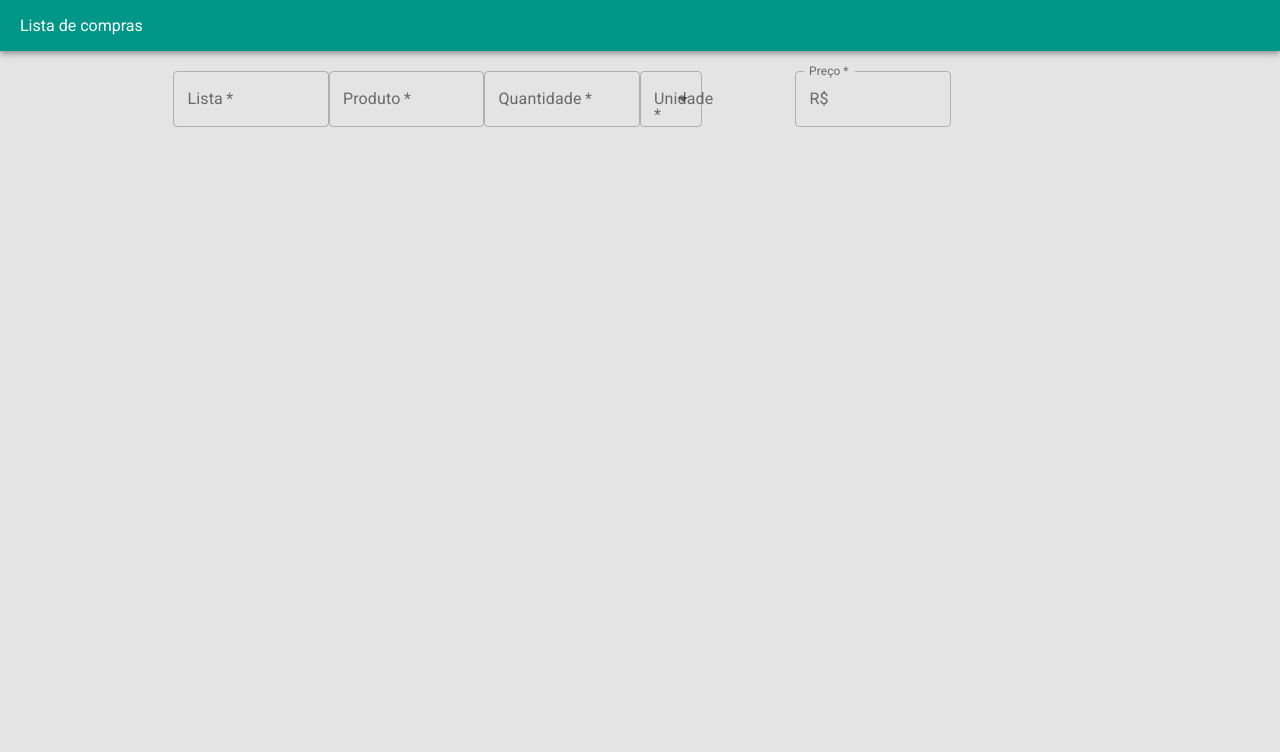
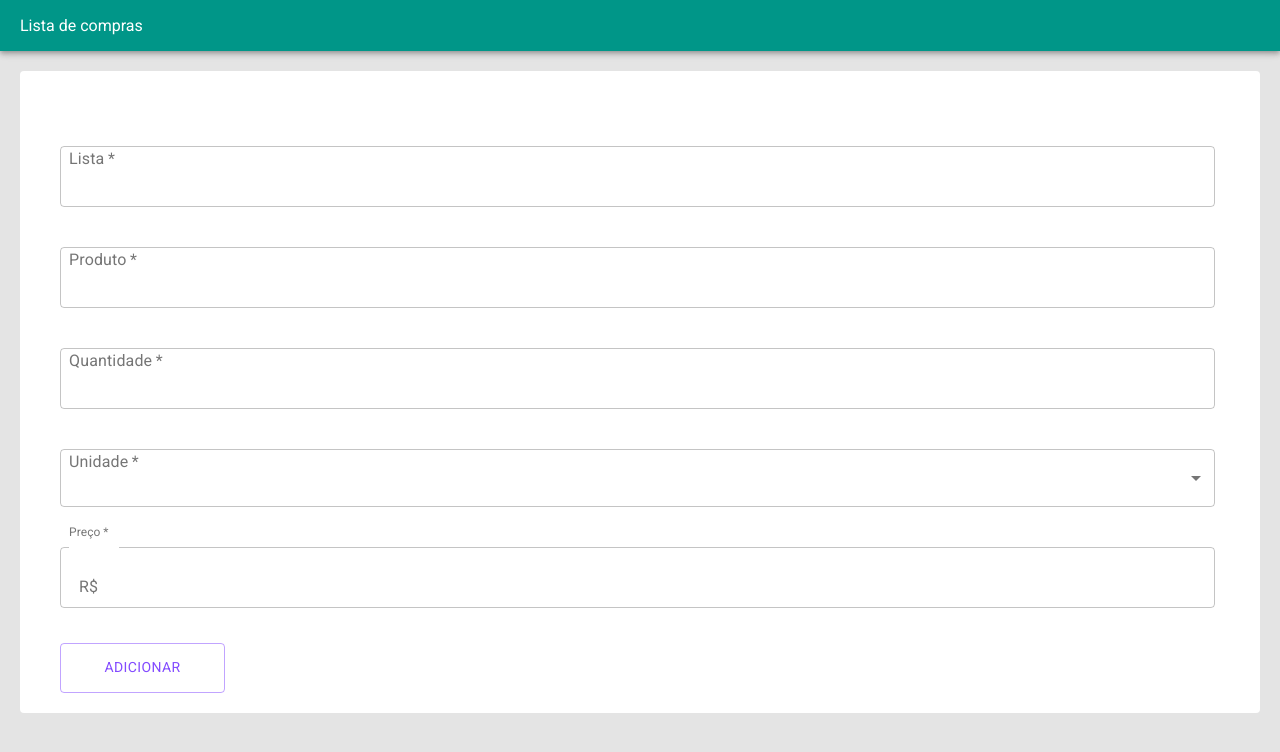
Before and after one commit to brenodev/lista_de_compras, a React (Create React App) app: page /Lista in a window 1280 px wide. Shown: the top 752 px of the page. Built offline with nearby package versions, Linux system fonts and the light colour scheme.

Commit message:
estilizado formulario e adicionado resposividade

```diff
--- a/src/App.css
+++ b/src/App.css
@@ -2,6 +2,9 @@
 	font-size: 22px;
 	font-weight: bold;
 	text-align: center;
+}
+.text-left {
+	text-align: left;
 }
 
 .header {
--- /dev/null
+++ b/src/common/createList/CreateList.css
@@ -0,0 +1,32 @@
+.form-container {
+	display: flex;
+	background-color: #fff;
+	padding: 20px;
+	border-radius: 4px;
+	justify-content: center;
+	align-items: center;
+}
+
+.form-container div {
+	width: 100%;
+	min-width: 165px;
+	padding-top: 5px;
+	margin-top: 10px;
+	margin-right: 10px;
+	margin-left: 5px;
+	display: flex;
+	justify-content: space-between;
+}
+
+.form-container button {
+	margin-top: 20px;
+	margin-left: 10px;
+	height: 50px;
+	width: 165px;
+	cursor: pointer;
+}
+
+.form-container button:hover {
+	font-weight: bolder;
+	cursor: pointer;
+}
--- a/src/common/createList/CreateList.jsx
+++ b/src/common/createList/CreateList.jsx
@@ -1,5 +1,6 @@
 import React from "react"
-import { TextField, MenuItem, Grid, InputAdornment } from "@material-ui/core"
+import { TextField, MenuItem, Grid, InputAdornment, Button } from "@material-ui/core"
+import "./CreateList.css"
 
 const units = ["Quilo", "Litro", "Unidade"]
 
@@ -8,7 +9,7 @@ const CreateList = props => {
     <div className="page-container">
       <form className="form-container">
         <Grid container>
-          <Grid item xs={2}>
+          <Grid item xs={12}>
             <TextField
               required
               label="Lista"
@@ -19,7 +20,7 @@ const CreateList = props => {
               variant="outlined"
             />
           </Grid>
-          <Grid item xs={2}>
+          <Grid item xs={12}>
             <TextField
               required
               label="Produto"
@@ -30,7 +31,7 @@ const CreateList = props => {
               variant="outlined"
             />
           </Grid>
-          <Grid item xs={2}>
+          <Grid item xs={12}>
             <TextField
               required
               label="Quantidade"
@@ -41,7 +42,7 @@ const CreateList = props => {
               variant="outlined"
             />
           </Grid>
-          <Grid item xs={2}>
+          <Grid item xs={12}>
             <TextField
               select
               required
@@ -57,7 +58,7 @@ const CreateList = props => {
             ))}
             </TextField>
           </Grid>
-          <Grid item xs={2}>
+          <Grid item xs={12}>
             <TextField
               required
               label="Preço"
@@ -71,6 +72,9 @@ const CreateList = props => {
               }}
             />
           </Grid>
+          <Grid item xs={12}>
+            <Button variant="outlined" color="secondary">ADICIONAR</Button>
+          </Grid>
         </Grid>
       </form>
     </div>
```
